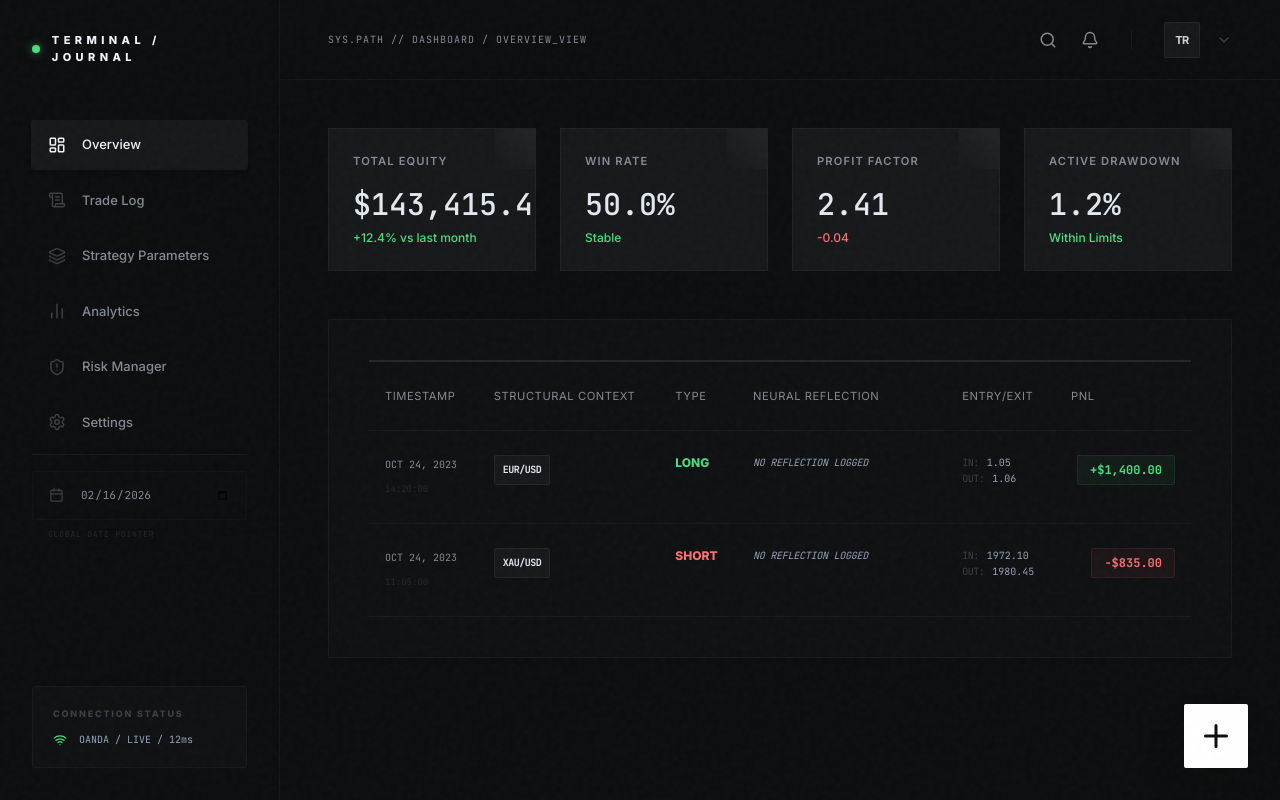
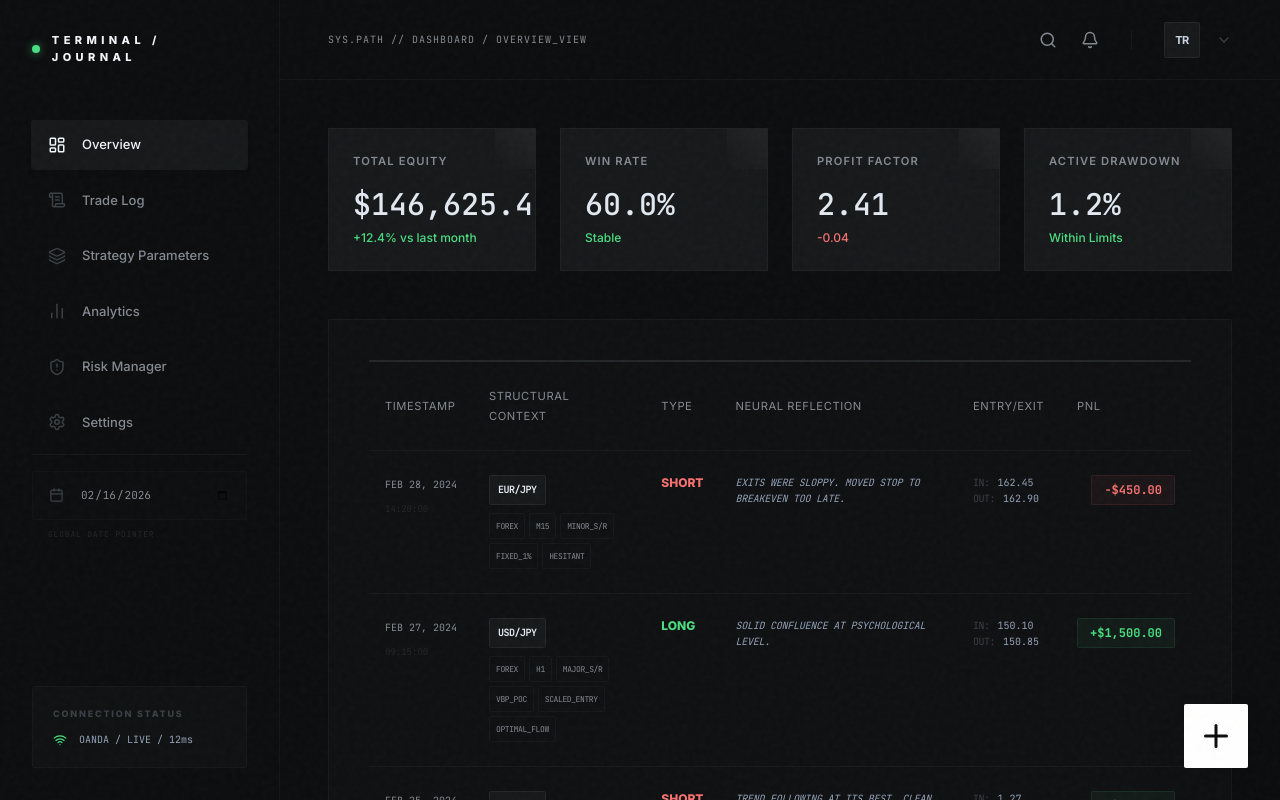
Before and after one commit to azariasjohntristan/RefineTrade369v1, a React (Vite) app: page / in a window 1280 px wide. Built offline with nearby package versions, Linux system fonts and the light colour scheme.

Commit message:
add a default customize tags and default trade logs

```diff
--- a/App.tsx
+++ b/App.tsx
@@ -22,20 +22,277 @@ import TradeForm from './components/TradeForm';
 import StrategyBuilder from './components/StrategyBuilder';
 import { Trade, ViewState, Strategy } from './types';
 
-// Initial Mock Data
+// Initial Mock Data with 10 Feb Trades
 const INITIAL_TRADES: Trade[] = [
-  { id: 't1', time: '2023.10.24 14:20', pair: 'EUR/USD', type: 'LONG', size: '2.5 Lot', entry: 1.0542, exit: 1.0598, pnl: 1400.00, status: 'gain', selections: {} },
-  { id: 't2', time: '2023.10.24 11:05', pair: 'XAU/USD', type: 'SHORT', size: '1.0 Lot', entry: 1972.10, exit: 1980.45, pnl: -835.00, status: 'loss', selections: {} },
+  {
+    id: 'f10',
+    time: '2024-02-28T14:20:00Z',
+    pair: 'EUR/JPY',
+    type: 'SHORT',
+    size: '1.5 Lot',
+    entry: 162.45,
+    exit: 162.90,
+    pnl: -450.00,
+    status: 'loss',
+    strategyId: 'strat-default-sr',
+    selections: {
+      'cat-asset-class': ['FOREX'],
+      'cat-tf': ['M15'],
+      'cat-sr-logic': ['MINOR_S/R'],
+      'cat-risk-mgt': ['FIXED_1%'],
+      'cat-neural-state': ['HESITANT']
+    },
+    reflection: 'EXITS WERE SLOPPY. MOVED STOP TO BREAKEVEN TOO LATE.'
+  },
+  {
+    id: 'f9',
+    time: '2024-02-27T09:15:00Z',
+    pair: 'USD/JPY',
+    type: 'LONG',
+    size: '2.0 Lot',
+    entry: 150.10,
+    exit: 150.85,
+    pnl: 1500.00,
+    status: 'gain',
+    strategyId: 'strat-default-sr',
+    selections: {
+      'cat-asset-class': ['FOREX'],
+      'cat-tf': ['H1'],
+      'cat-sr-logic': ['MAJOR_S/R', 'VBP_POC'],
+      'cat-risk-mgt': ['SCALED_ENTRY'],
+      'cat-neural-state': ['OPTIMAL_FLOW']
+    },
+    reflection: 'SOLID CONFLUENCE AT PSYCHOLOGICAL LEVEL.'
+  },
+  {
+    id: 'f8',
+    time: '2024-02-25T20:30:00Z',
+    pair: 'GBP/USD',
+    type: 'SHORT',
+    size: '1.0 Lot',
+    entry: 1.2680,
+    exit: 1.2630,
+    pnl: 500.00,
+    status: 'gain',
+    strategyId: 'strat-default-sr',
+    selections: {
+      'cat-asset-class': ['FOREX'],
+      'cat-tf': ['H4'],
+      'cat-sr-logic': ['DYNAMIC_EMA'],
+      'cat-risk-mgt': ['FIXED_1%'],
+      'cat-neural-state': ['OPTIMAL_FLOW']
+    },
+    reflection: 'TREND FOLLOWING AT ITS BEST. CLEAN REJECTION.'
+  },
+  {
+    id: 'f7',
+    time: '2024-02-22T15:00:00Z',
+    pair: 'ETH/USD',
+    type: 'LONG',
+    size: '5.0 ETH',
+    entry: 2950.00,
+    exit: 2910.00,
+    pnl: -200.00,
+    status: 'loss',
+    strategyId: 'strat-default-sr',
+    selections: {
+      'cat-asset-class': ['CRYPTO'],
+      'cat-tf': ['H1'],
+      'cat-sr-logic': ['VBP_POC'],
+      'cat-risk-mgt': ['AGGRESSIVE'],
+      'cat-neural-state': ['FOMO_IMPULSE']
+    },
+    reflection: 'CHASED THE PUMP. LEARN TO WAIT FOR THE PULLBACK.'
+  },
+  {
+    id: 'f6',
+    time: '2024-02-19T11:45:00Z',
+    pair: 'XAU/USD',
+    type: 'LONG',
+    size: '0.5 Lot',
+    entry: 2015.00,
+    exit: 2032.00,
+    pnl: 850.00,
+    status: 'gain',
+    strategyId: 'strat-default-sr',
+    selections: {
+      'cat-asset-class': ['COMMODITIES'],
+      'cat-tf': ['H4'],
+      'cat-sr-logic': ['MAJOR_S/R'],
+      'cat-risk-mgt': ['FIXED_1%'],
+      'cat-neural-state': ['OPTIMAL_FLOW']
+    },
+    reflection: 'PATIENT EXECUTION AT PREVIOUS DAY LOW.'
+  },
+  {
+    id: 'f5',
+    time: '2024-02-15T13:20:00Z',
+    pair: 'EUR/USD',
+    type: 'SHORT',
+    size: '3.0 Lot',
+    entry: 1.0780,
+    exit: 1.0815,
+    pnl: -1050.00,
+    status: 'loss',
+    strategyId: 'strat-default-sr',
+    selections: {
+      'cat-asset-class': ['FOREX'],
+      'cat-tf': ['M15'],
+      'cat-sr-logic': ['DYNAMIC_EMA'],
+      'cat-risk-mgt': ['FIXED_1%'],
+      'cat-neural-state': ['HESITANT']
+    },
+    reflection: 'COUNTER-TREND ATTEMPT FAILED. STICK TO THE BIAS.'
+  },
+  {
+    id: 'f4',
+    time: '2024-02-12T08:00:00Z',
+    pair: 'GBP/JPY',
+    type: 'SHORT',
+    size: '2.0 Lot',
+    entry: 189.50,
+    exit: 188.20,
+    pnl: 1730.00,
+    status: 'gain',
+    strategyId: 'strat-default-sr',
+    selections: {
+      'cat-asset-class': ['FOREX'],
+      'cat-tf': ['H1'],
+      'cat-sr-logic': ['MAJOR_S/R'],
+      'cat-risk-mgt': ['SCALED_ENTRY'],
+      'cat-neural-state': ['OPTIMAL_FLOW']
+    },
+    reflection: 'LONDON OPEN VOLATILITY WORKED IN FAVOR.'
+  },
+  {
+    id: 'f3',
+    time: '2024-02-08T16:40:00Z',
+    pair: 'BTC/USD',
+    type: 'LONG',
+    size: '0.1 BTC',
+    entry: 44200.00,
+    exit: 45800.00,
+    pnl: 160.00,
+    status: 'gain',
+    strategyId: 'strat-default-sr',
+    selections: {
+      'cat-asset-class': ['CRYPTO'],
+      'cat-tf': ['D1'],
+      'cat-sr-logic': ['VBP_POC', 'MAJOR_S/R'],
+      'cat-risk-mgt': ['FIXED_1%'],
+      'cat-neural-state': ['OPTIMAL_FLOW']
+    },
+    reflection: 'LONG TERM POSITIONING. MACRO BIAS IS BULLISH.'
+  },
+  {
+    id: 'f2',
+    time: '2024-02-04T12:10:00Z',
+    pair: 'XAU/USD',
+    type: 'SHORT',
+    size: '1.2 Lot',
+    entry: 2045.50,
+    exit: 2055.00,
+    pnl: -1140.00,
+    status: 'loss',
+    strategyId: 'strat-default-sr',
+    selections: {
+      'cat-asset-class': ['COMMODITIES'],
+      'cat-tf': ['M15'],
+      'cat-sr-logic': ['MINOR_S/R'],
+      'cat-risk-mgt': ['AGGRESSIVE'],
+      'cat-neural-state': ['FOMO_IMPULSE']
+    },
+    reflection: 'STOP HUNTED BEFORE THE MOVE. SPREADS WERE WIDE.'
+  },
+  {
+    id: 'f1',
+    time: '2024-02-01T10:00:00Z',
+    pair: 'EUR/USD',
+    type: 'LONG',
+    size: '2.5 Lot',
+    entry: 1.0820,
+    exit: 1.0895,
+    pnl: 1875.00,
+    status: 'gain',
+    strategyId: 'strat-default-sr',
+    selections: {
+      'cat-asset-class': ['FOREX'],
+      'cat-tf': ['H1'],
+      'cat-sr-logic': ['MAJOR_S/R'],
+      'cat-risk-mgt': ['FIXED_1%'],
+      'cat-neural-state': ['OPTIMAL_FLOW']
+    },
+    reflection: 'INITIAL FEB GAIN. FOLLOWED THE PLAN PERFECTLY.'
+  },
 ];
 
-const EQUITY_DATA_BASE = [
-  { name: 'Oct 01', value: 135000 },
-  { name: 'Oct 05', value: 136200 },
-  { name: 'Oct 10', value: 138500 },
-  { name: 'Oct 15', value: 137800 },
-  { name: 'Oct 20', value: 140500 },
-  { name: 'Oct 24', value: 142850 },
-];
+const DEFAULT_STRATEGY: Strategy = {
+  id: 'strat-default-sr',
+  name: 'SUPPORT AND RESISTANCE',
+  layers: {
+    layer1: [
+      {
+        id: 'cat-asset-class',
+        name: 'ASSET_CLASS',
+        selectionType: 'single',
+        tags: [
+          { text: 'FOREX', color: '#3b82f6' },
+          { text: 'CRYPTO', color: '#f59e0b' },
+          { text: 'COMMODITIES', color: '#10b981' }
+        ]
+      },
+      {
+        id: 'cat-tf',
+        name: 'TIMEFRAME',
+        selectionType: 'single',
+        tags: [
+          { text: 'M15', color: '#64748b' },
+          { text: 'H1', color: '#14b8a6' },
+          { text: 'H4', color: '#8b5cf6' },
+          { text: 'D1', color: '#a855f7' }
+        ]
+      }
+    ],
+    layer2: [
+      {
+        id: 'cat-sr-logic',
+        name: 'ZONE_IDENTIFIER',
+        selectionType: 'multi',
+        tags: [
+          { text: 'MAJOR_S/R', color: '#8b5cf6' },
+          { text: 'MINOR_S/R', color: '#06b6d4' },
+          { text: 'DYNAMIC_EMA', color: '#3b82f6' },
+          { text: 'VBP_POC', color: '#f59e0b' }
+        ]
+      }
+    ],
+    layer3: [
+      {
+        id: 'cat-risk-mgt',
+        name: 'RISK_PROTOCOL',
+        selectionType: 'single',
+        tags: [
+          { text: 'FIXED_1%', color: '#10b981' },
+          { text: 'SCALED_ENTRY', color: '#06b6d4' },
+          { text: 'AGGRESSIVE', color: '#f43f5e' }
+        ]
+      }
+    ],
+    layer4: [
+      {
+        id: 'cat-neural-state',
+        name: 'PSYCH_INDEX',
+        selectionType: 'single',
+        tags: [
+          { text: 'OPTIMAL_FLOW', color: '#10b981' },
+          { text: 'HESITANT', color: '#f59e0b' },
+          { text: 'FOMO_IMPULSE', color: '#f43f5e' }
+        ]
+      }
+    ]
+  },
+  createdAt: new Date().toLocaleDateString()
+};
 
 const App: React.FC = () => {
   const [activeView, setActiveView] = useState<ViewState>('overview');
@@ -48,7 +305,7 @@ const App: React.FC = () => {
   });
   const [strategies, setStrategies] = useState<Strategy[]>(() => {
     const saved = localStorage.getItem('strategies_v2');
-    return saved ? JSON.parse(saved) : [];
+    return saved ? JSON.parse(saved) : [DEFAULT_STRATEGY];
   });
 
   useEffect(() => {
--- a/components/StrategyBuilder.tsx
+++ b/components/StrategyBuilder.tsx
@@ -1,6 +1,6 @@
 import React, { useState, useRef, useEffect } from 'react';
 import { Strategy, Category, Tag } from '../types';
-import { Plus, Trash2, Settings2, X, Hash, Layers, ChevronDown, Edit3, Check, AlertTriangle } from 'lucide-react';
+import { Plus, Trash2, Settings2, X, Hash, Layers, ChevronDown, Edit3, Check, AlertTriangle, Info } from 'lucide-react';
 
 interface StrategyBuilderProps {
   strategies: Strategy[];
@@ -9,7 +9,18 @@ interface StrategyBuilderProps {
   onUpdateStrategy: (strategy: Strategy) => void;
 }
 
-const COLOR_OPTIONS = ['#f59e0b', '#10b981', '#3b82f6', '#8b5cf6', '#a855f7', '#64748b'];
+const COLOR_OPTIONS = [
+  '#f59e0b', // Amber
+  '#10b981', // Emerald
+  '#14b8a6', // Teal
+  '#06b6d4', // Cyan
+  '#3b82f6', // Blue
+  '#8b5cf6', // Violet
+  '#a855f7', // Purple
+  '#ec4899', // Pink
+  '#f43f5e', // Rose
+  '#64748b'  // Slate
+];
 
 const StrategyParameters: React.FC<StrategyBuilderProps> = ({ strategies, onAddStrategy, onDeleteStrategy, onUpdateStrategy }) => {
   const [activeModelId, setActiveModelId] = useState<string | null>(strategies[0]?.id || null);
@@ -22,6 +33,7 @@ const StrategyParameters: React.FC<StrategyBuilderProps> = ({ strategies, onAddS
 
   const [isAddingCategory, setIsAddingCategory] = useState<{ layer: keyof Strategy['layers'] } | null>(null);
   const [newCategoryName, setNewCategoryName] = useState('');
+  const [categoryModalError, setCategoryModalError] = useState<string | null>(null);
 
   const selectorRef = useRef<HTMLDivElement>(null);
 
@@ -77,7 +89,18 @@ const StrategyParameters: React.FC<StrategyBuilderProps> = ({ strategies, onAddS
   };
 
   const handleAddCategory = () => {
-    if (!activeStrategy || !isAddingCategory || !newCategoryName) return;
+    if (!activeStrategy) {
+      setCategoryModalError("INITIALIZATION_FAILED: NO_ACTIVE_STRATEGY_MODEL. PLEASE CREATE A MODEL FIRST.");
+      return;
+    }
+
+    if (!newCategoryName) {
+      setCategoryModalError("VALIDATION_ERROR: CATEGORY_IDENTIFIER_REQUIRED.");
+      return;
+    }
+
+    if (!isAddingCategory) return;
+
     const newCat: Category = {
       id: `cat-${Date.now()}`,
       name: newCategoryName.toUpperCase(),
@@ -89,6 +112,7 @@ const StrategyParameters: React.FC<StrategyBuilderProps> = ({ strategies, onAddS
     onUpdateStrategy(updated);
     setNewCategoryName('');
     setIsAddingCategory(null);
+    setCategoryModalError(null);
   };
 
   const handleAddTag = (layerKey: keyof Strategy['layers'], categoryId: string, tagText: string, color: string) => {
@@ -199,7 +223,7 @@ const StrategyParameters: React.FC<StrategyBuilderProps> = ({ strategies, onAddS
                   <Plus size={16} />
                 </button>
               </div>
-              <div className="flex gap-2">
+              <div className="flex flex-wrap gap-2">
                 {COLOR_OPTIONS.map(c => (
                   <button
                     key={c}
@@ -217,7 +241,7 @@ const StrategyParameters: React.FC<StrategyBuilderProps> = ({ strategies, onAddS
         ))}
 
         <button
-          onClick={() => setIsAddingCategory({ layer: layerKey })}
+          onClick={() => { setCategoryModalError(null); setIsAddingCategory({ layer: layerKey }); }}
           className="bg-slate-800/10 border border-dashed border-slate-700/50 rounded-sm flex flex-col items-center justify-center gap-4 p-12 text-slate-600 hover:text-slate-300 hover:border-slate-500 transition-all group"
         >
           <div className="w-12 h-12 rounded-full border border-slate-700/50 flex items-center justify-center group-hover:scale-110 transition-transform">
@@ -230,6 +254,7 @@ const StrategyParameters: React.FC<StrategyBuilderProps> = ({ strategies, onAddS
   );
 
   return (
+    <>
       <div className="space-y-12 pb-32 animate-slide-up">
         {/* Header Area */}
         <div className="flex flex-col md:flex-row justify-between items-start md:items-center gap-6 border-b border-slate-800 pb-10">
@@ -344,12 +369,13 @@ const StrategyParameters: React.FC<StrategyBuilderProps> = ({ strategies, onAddS
             layerKey="layer4"
           />
         </div>
+      </div>
 
-      {/* Add Model Modal */}
+      {/* Modals outside the animated view to ensure proper fixed centering */}
       {isAddingModel && (
-        <div className="fixed inset-0 z-[100] flex items-center justify-center p-6">
+        <div className="fixed inset-0 z-[120] flex items-center justify-center p-6">
           <div className="absolute inset-0 bg-transparent backdrop-blur-sm" onClick={() => setIsAddingModel(false)} />
-          <form onSubmit={handleAddModel} className="relative w-full max-w-md bg-slate-900/95 backdrop-blur-md border border-slate-800 p-8 space-y-6 shadow-2xl">
+          <form onSubmit={handleAddModel} className="relative w-full max-w-md bg-slate-900/95 backdrop-blur-md border border-slate-800 p-8 space-y-6 shadow-2xl animate-slide-up">
             <h3 className="text-sm font-bold text-slate-200 uppercase tracking-widest">Initialize New Model</h3>
             <input
               autoFocus
@@ -363,11 +389,10 @@ const StrategyParameters: React.FC<StrategyBuilderProps> = ({ strategies, onAddS
         </div>
       )}
 
-      {/* Rename Model Modal */}
       {isRenamingModel && (
-        <div className="fixed inset-0 z-[100] flex items-center justify-center p-6">
+        <div className="fixed inset-0 z-[120] flex items-center justify-center p-6">
           <div className="absolute inset-0 bg-transparent backdrop-blur-sm" onClick={() => setIsRenamingModel(false)} />
-          <form onSubmit={handleRenameModel} className="relative w-full max-w-md bg-slate-900/95 backdrop-blur-md border border-slate-800 p-8 space-y-6 shadow-2xl">
+          <form onSubmit={handleRenameModel} className="relative w-full max-w-md bg-slate-900/95 backdrop-blur-md border border-slate-800 p-8 space-y-6 shadow-2xl animate-slide-up">
             <h3 className="text-sm font-bold text-slate-200 uppercase tracking-widest">Rename Strategy Model</h3>
             <input
               autoFocus
@@ -381,9 +406,8 @@ const StrategyParameters: React.FC<StrategyBuilderProps> = ({ strategies, onAddS
         </div>
       )}
 
-      {/* Delete Confirmation Modal */}
       {isDeletingModel && (
-        <div className="fixed inset-0 z-[100] flex items-center justify-center p-6">
+        <div className="fixed inset-0 z-[120] flex items-center justify-center p-6">
           <div className="absolute inset-0 bg-transparent backdrop-blur-sm" onClick={() => setIsDeletingModel(false)} />
           <div className="relative w-full max-w-md bg-slate-900/95 backdrop-blur-md border border-slate-800 p-10 space-y-8 shadow-2xl animate-slide-up">
             <div className="flex flex-col items-center text-center space-y-4">
@@ -416,11 +440,10 @@ const StrategyParameters: React.FC<StrategyBuilderProps> = ({ strategies, onAddS
         </div>
       )}
 
-      {/* Add Category Modal */}
       {isAddingCategory && (
-        <div className="fixed inset-0 z-[100] flex items-center justify-center p-6">
-          <div className="absolute inset-0 bg-transparent backdrop-blur-sm" onClick={() => setIsAddingCategory(null)} />
-          <div className="relative w-full max-w-md bg-slate-900/95 backdrop-blur-md border border-slate-800 p-8 space-y-8 shadow-2xl">
+        <div className="fixed inset-0 z-[120] flex items-center justify-center p-6">
+          <div className="absolute inset-0 bg-transparent backdrop-blur-sm" onClick={() => { setIsAddingCategory(null); setCategoryModalError(null); }} />
+          <div className="relative w-full max-w-md bg-slate-900/95 backdrop-blur-md border border-slate-800 p-8 space-y-8 shadow-2xl animate-slide-up">
             <div className="flex justify-between items-start">
               <div className="space-y-1">
                 <div className="flex items-center gap-3 text-sm font-bold text-slate-100 uppercase tracking-widest">
@@ -431,8 +454,17 @@ const StrategyParameters: React.FC<StrategyBuilderProps> = ({ strategies, onAddS
                   Layer: {isAddingCategory.layer} // Neural Node Initialization
                 </div>
               </div>
-              <button onClick={() => setIsAddingCategory(null)} className="text-slate-500 hover:text-white"><X size={18} /></button>
+              <button onClick={() => { setIsAddingCategory(null); setCategoryModalError(null); }} className="text-slate-500 hover:text-white"><X size={18} /></button>
             </div>
+
+            {categoryModalError && (
+              <div className="bg-accent-loss/10 border border-accent-loss/30 p-4 flex gap-3 animate-slide-up">
+                <AlertTriangle size={16} className="text-accent-loss shrink-0" />
+                <p className="text-[9px] font-mono text-accent-loss leading-relaxed uppercase font-bold">
+                  {categoryModalError}
+                </p>
+              </div>
+            )}
 
             <div className="space-y-2">
               <label className="text-[10px] text-slate-500 uppercase font-bold tracking-widest">Category Identifier</label>
@@ -441,7 +473,7 @@ const StrategyParameters: React.FC<StrategyBuilderProps> = ({ strategies, onAddS
                 className="w-full bg-slate-950 border border-slate-800 p-5 text-xs text-slate-200 font-mono outline-none focus:border-accent-gain"
                 placeholder="E.G. LIQUIDITY_TYPE"
                 value={newCategoryName}
-                onChange={(e) => setNewCategoryName(e.target.value)}
+                onChange={(e) => { setNewCategoryName(e.target.value); setCategoryModalError(null); }}
               />
             </div>
 
@@ -463,7 +495,7 @@ const StrategyParameters: React.FC<StrategyBuilderProps> = ({ strategies, onAddS
           </div>
         </div>
       )}
-    </div>
+    </>
   );
 };
 
```
Lines whose indentation alone changed are shown as unchanged.
